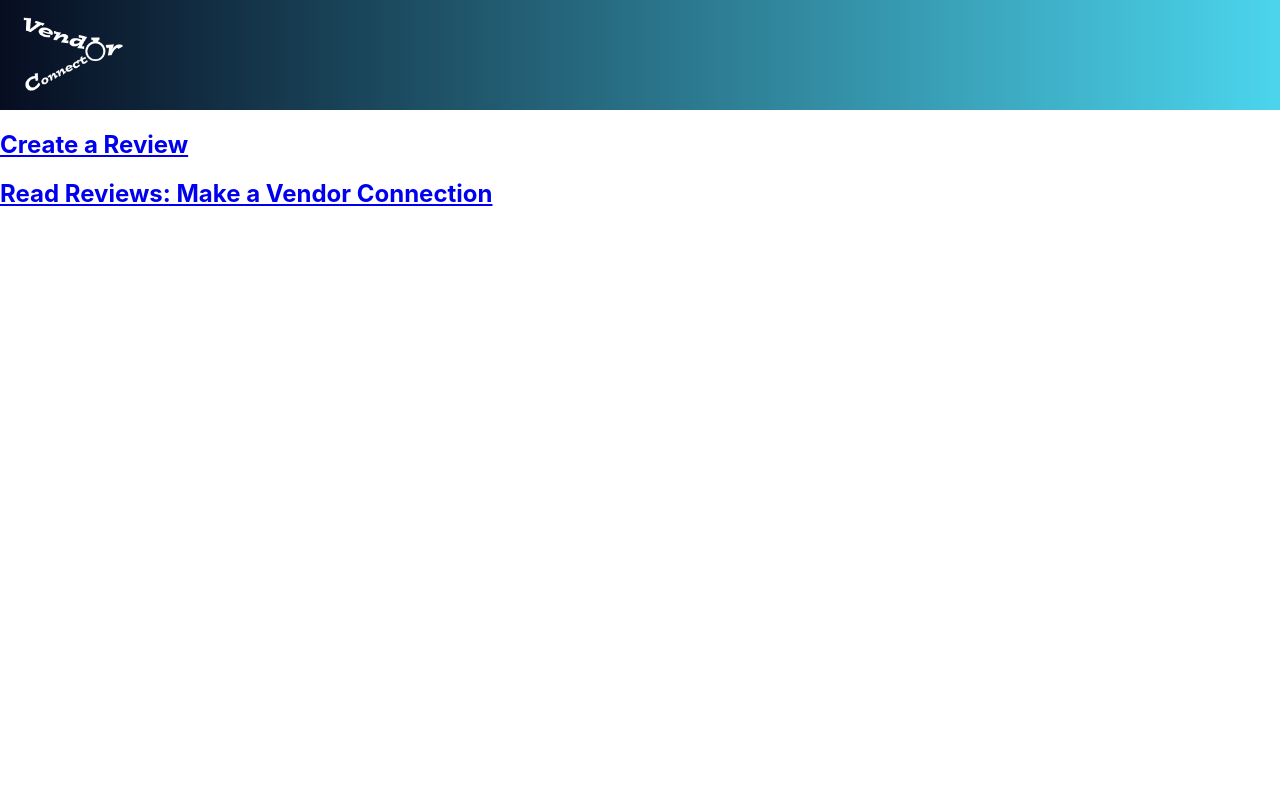
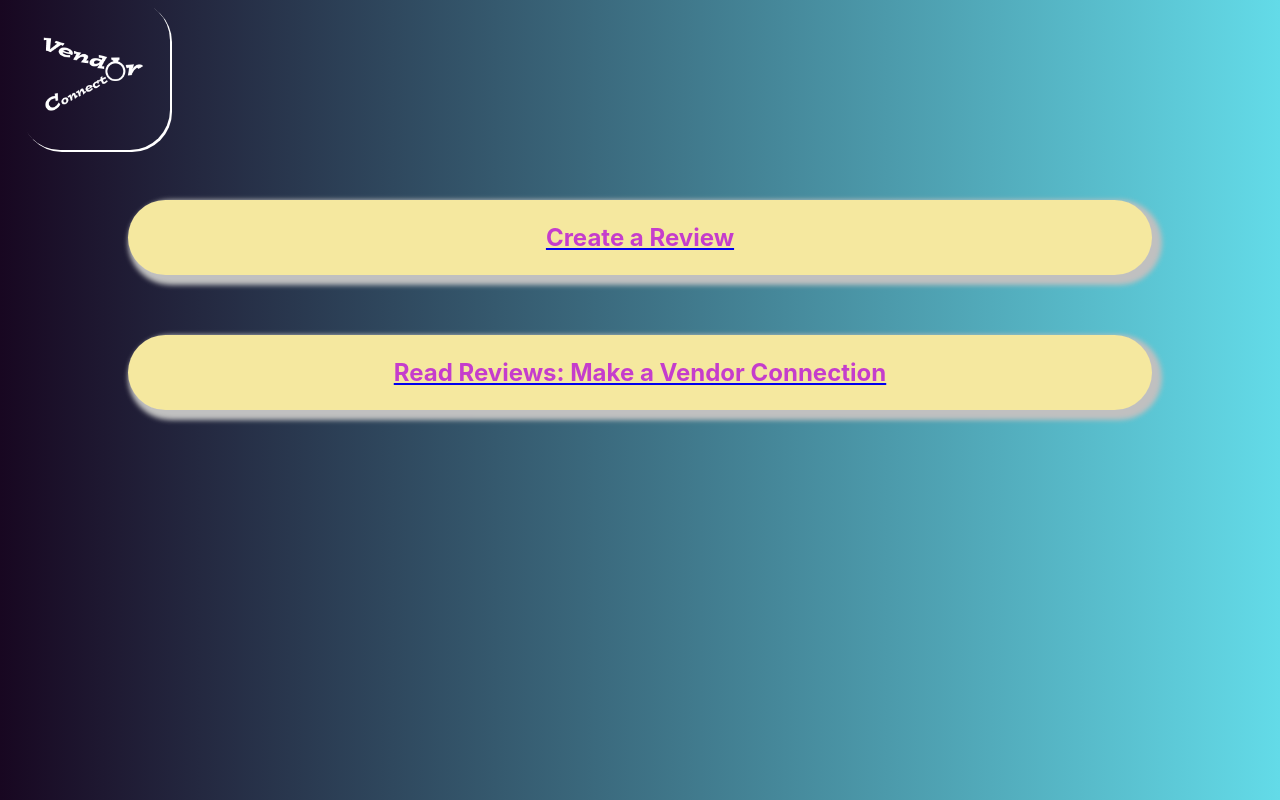
Before and after one commit to adamjmosebach/wedding-planning-app, a React (Create React App) app in the folder vendor-connector/: page / in a window 1280 px wide. Shown: the top 800 px of the page. Built offline with nearby package versions, Linux system fonts and the light colour scheme.

Commit message:
home page styled

```diff
--- a/vendor-connector/src/App.css
+++ b/vendor-connector/src/App.css
@@ -1,38 +1,5 @@
-.App {
-  text-align: center;
+.main {
+  background-image: linear-gradient(to right, rgb(24, 7, 33) , #63dbe8);
+  width: 100vw;
+  height: 130vh;
 }
-
-.App-logo {
-  height: 40vmin;
-  pointer-events: none;
-}
-
-@media (prefers-reduced-motion: no-preference) {
-  .App-logo {
-    animation: App-logo-spin infinite 20s linear;
-  }
-}
-
-.App-header {
-  background-color: #282c34;
-  min-height: 100vh;
-  display: flex;
-  flex-direction: column;
-  align-items: center;
-  justify-content: center;
-  font-size: calc(10px + 2vmin);
-  color: white;
-}
-
-.App-link {
-  color: #61dafb;
-}
-
-@keyframes App-logo-spin {
-  from {
-    transform: rotate(0deg);
-  }
-  to {
-    transform: rotate(360deg);
-  }
-}
--- a/vendor-connector/src/App.js
+++ b/vendor-connector/src/App.js
@@ -9,7 +9,7 @@ import SpecificVendor from './SpecificVendor';
 
 function App() {
   return (
-    <div>
+    <div className='main'>
       <Nav />
       <main>
         <Route path='/' exact>
--- a/vendor-connector/src/CreateForm.css
+++ b/vendor-connector/src/CreateForm.css
@@ -1,13 +1,17 @@
 .createForm {
-  background-image: './images/placecard1.jpg';
+  background-color: rgba(255, 255, 255, .75);
   background-size: cover;
   padding: 70px;
   position: relative;
   display: flex;
   justify-content: right;
   width: 440px;
-  border: 2px solid black;
+  border: 8px solid white;
   margin: 30px auto;
+  background-image: linear-gradient(to bottom right,rgba(250, 200, 208, 0.75)  ,  rgba(186, 236, 245, 0.5),rgba(159, 182, 194, 0.5) );
+  border-radius: 15px;
+  box-shadow: 10px 10px grey;
+  color: rgb(45, 78, 186);
 }
 .review-field {
   margin-left: 10px;
@@ -50,7 +54,7 @@
   margin-right: 10px;
 }
 .vendor-fields {
-  margin-top: 50px;;
+  margin-top: 60px;;
 }
 .your-info-headings {
   display: flex;
@@ -59,12 +63,15 @@
 }
 #submitter {
   margin-left: 160px;
-  background-color: rgb(38, 70, 174);
+  background-color: rgb(144, 48, 159);
   color: white;
   padding: 5px 10px;
   border-radius: 10px;
   font-weight: 600;
 }
 .form-heading {
-  color: rgb(25, 53, 146);
+  color: rgb(192, 45, 215);
 }
+.your-info-headings {
+  font-weight: 500;
+}
--- /dev/null
+++ b/vendor-connector/src/Home.css
@@ -0,0 +1,19 @@
+.home-option {
+  background-color: rgb(245, 232, 159);
+  width: 80vw;
+  text-align: center;
+  text-decoration: none;
+  border-radius: 300px;;
+  height: 75px;
+  line-height: 75px;
+  box-shadow: 5px 5px 5px 5px silver;
+  margin-top: 50px;
+  margin-bottom: 60px;
+  color: rgb(197, 61, 204);
+  text-decoration: none;
+}
+.home-div {
+  display: flex;
+  flex-direction: column;
+  align-items: center;
+}
--- a/vendor-connector/src/Home.js
+++ b/vendor-connector/src/Home.js
@@ -1,12 +1,13 @@
 import React from 'react'
 import { Link } from 'react-router-dom'
+import './Home.css'
 
 function Home() {
   return (
-    <div>
+    <div className='home-div'>
       <div className='home-options'>
-        <Link to='/create'><div className='home-option'><h2>Create a Review</h2></div></Link>
-        <Link to='/reviews'><div className='home-option'><h2>Read Reviews: Make a Vendor Connection</h2></div></Link>
+        <Link to='/create'><div className='home-option'><h2 id='create-opt'>Create a Review</h2></div></Link>
+        <Link to='/reviews'><div className='home-option'><h2 id='read-opt'>Read Reviews: Make a Vendor Connection</h2></div></Link>
       </div>
     </div>
   )
--- a/vendor-connector/src/Nav.css
+++ b/vendor-connector/src/Nav.css
@@ -1,9 +1,13 @@
 .navBar {
-  background-image: linear-gradient(to right, rgb(7, 13, 33) , rgb(75, 213, 237));
-  height: 110px;
-  color: white;
+  background-image: linear-gradient(to right, rgb(24, 7, 33) , #63dbe8);
+  height: 150px;
+
 }
 .logo {
   height: 110px;
   margin-left: 20px;
+  border: 1px none white;
+  padding: 20px;
+  border-radius: 40px;
+  box-shadow: 2px 2px white;
 }
```
Also changed, not shown: vendor-connector/src/Reviews.css (line endings or trailing spaces).
